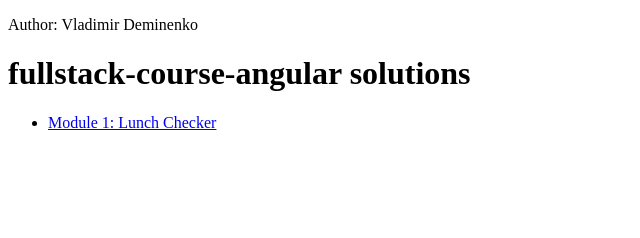
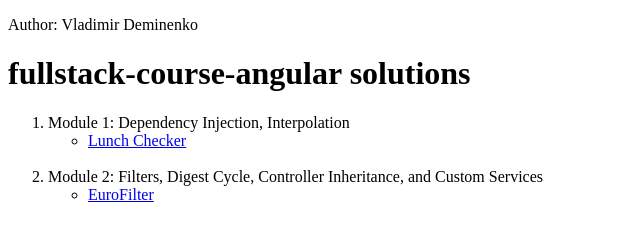
Before and after one commit to VladimirDeminenko/fullstack-course-angular, a plain HTML site: page index.html in a window 1280 px wide. Shown: the whole page, without its empty margins (0-640 px from the left). Drawn offline with Linux system fonts and the light colour scheme.

Commit message:
Changes to be committed: 	modified:   README.md 	modified:   index.html

```diff
--- a/index.html
+++ b/index.html
@@ -7,8 +7,16 @@
 <body>
   <p>Author: Vladimir Deminenko</p>
   <h1>fullstack-course-angular solutions</h1>
-  <ul>
-    <li><a href="https://vladimirdeminenko.github.io/fullstack-course-angular/module1-solution/" target="_blank">Module 1: Lunch Checker</a></li>
-  </ul>
+  <ol>
+    <li>Module 1: Dependency Injection, Interpolation</li>
+		<ul>
+			<li><a href="https://vladimirdeminenko.github.io/fullstack-course-angular/module1-solution/" target="_blank">Lunch Checker</a></li>
+		</ul>
+		<br>
+    <li>Module 2: Filters, Digest Cycle, Controller Inheritance, and Custom Services</li>
+		<ul>
+			<li><a href="https://vladimirdeminenko.github.io/fullstack-course-angular/custom_filter/app/" target="_blank">EuroFilter</li>
+		</ul>
+  </ol>
 </body>
 </html>
```
Also changed, not shown: README.md.
